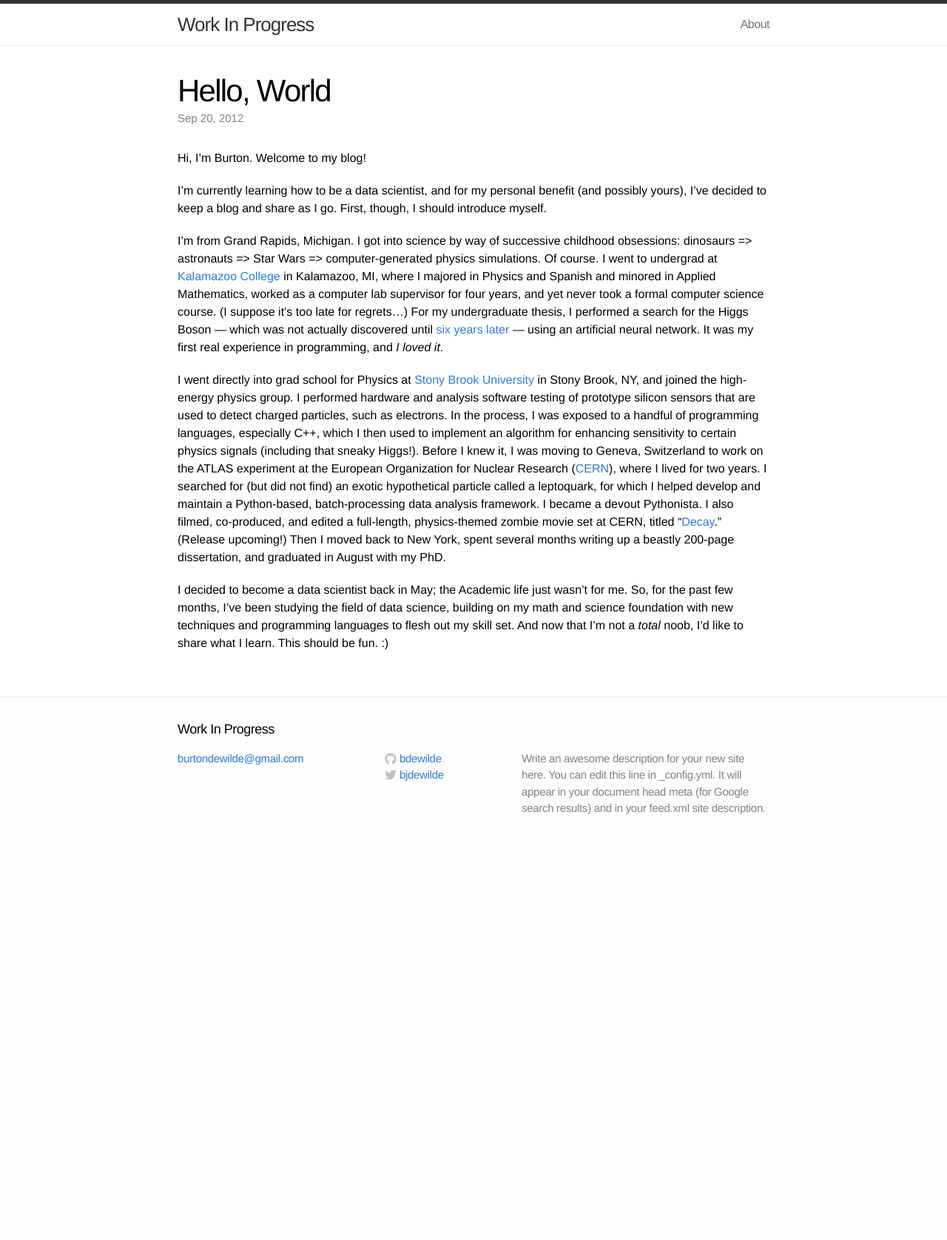
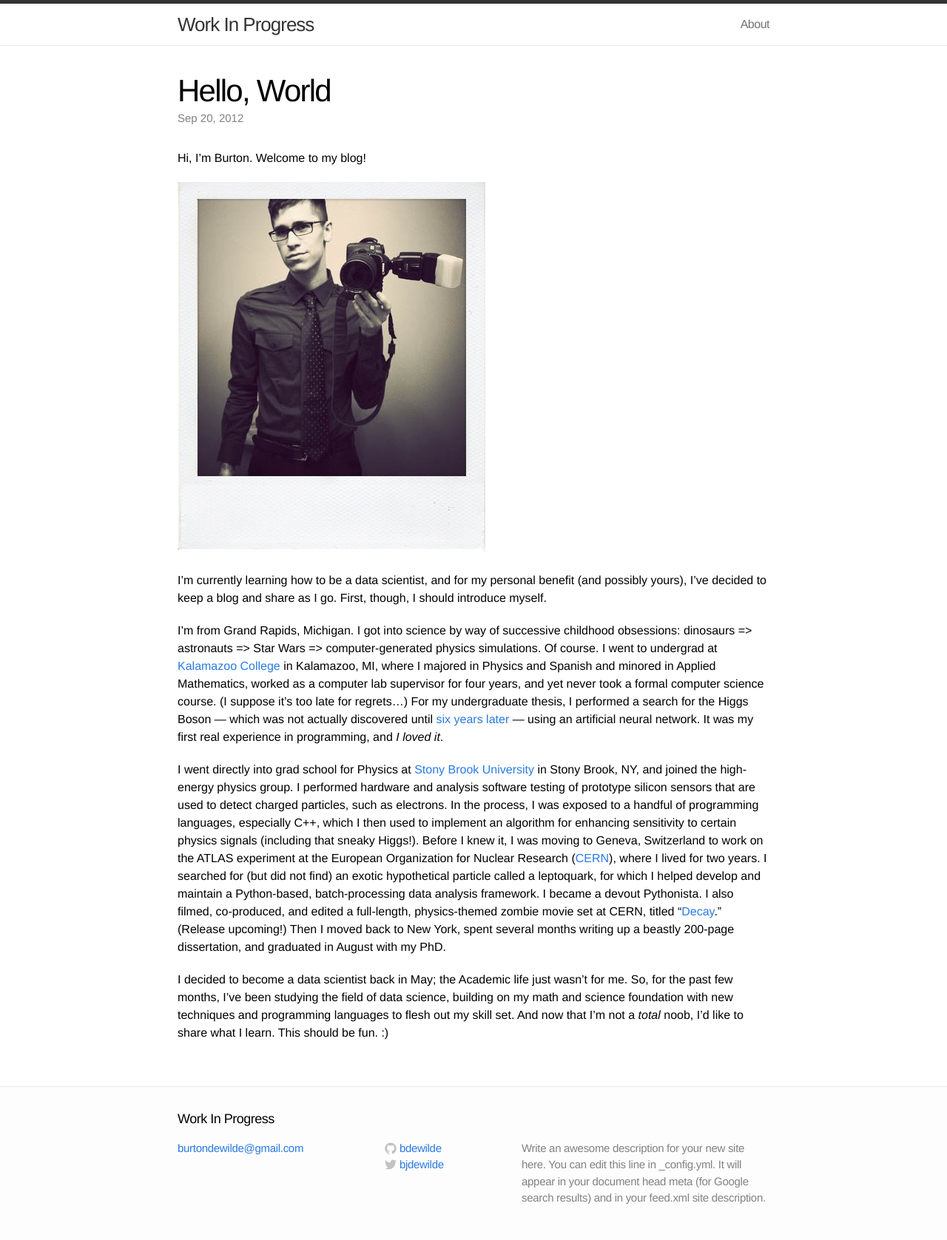
Before and after one commit to bdewilde/bdewilde.github.io, a Jekyll site: the page built from _posts/2012-09-21-hello-world.md, in a window 1280 px wide. Shown: the whole page at 74% size. Built offline with Jekyll 4.4.1, drawn with Linux system fonts in a browser that asks for light colours; before the commit the page ends 1150 px from its top, so only the background shows below that.

Commit message:
adding an image to initial blog post

```diff
--- a/_posts/2012-09-21-hello-world.md
+++ b/_posts/2012-09-21-hello-world.md
@@ -7,6 +7,8 @@ categories: blog
 
 Hi, I'm Burton. Welcome to my blog!
 
+![My helpful screenshot]({{ site.url }}/assets/images/hello_world_selfie.jpg)
+
 I'm currently learning how to be a data scientist, and for my personal benefit (and possibly yours), I've decided to keep a blog and share as I go. First, though, I should introduce myself.
 
 I'm from Grand Rapids, Michigan. I got into science by way of successive childhood obsessions: dinosaurs => astronauts => Star Wars => computer-generated physics simulations. Of course. I went to undergrad at [Kalamazoo College](http://www.kzoo.edu/) in Kalamazoo, MI, where I majored in Physics and Spanish and minored in Applied Mathematics, worked as a computer lab supervisor for four years, and yet never took a formal computer science course. (I suppose it's too late for regrets...) For my undergraduate thesis, I performed a search for the Higgs Boson — which was not actually discovered until [six years later](http://www.nytimes.com/2012/07/05/science/cern-physicists-may-have-discovered-higgs-boson-particle.html) — using an artificial neural network. It was my first real experience in programming, and _I loved it_.
```
Also changed, not shown: assets/images/hello_world_selfie.jpg (added).
